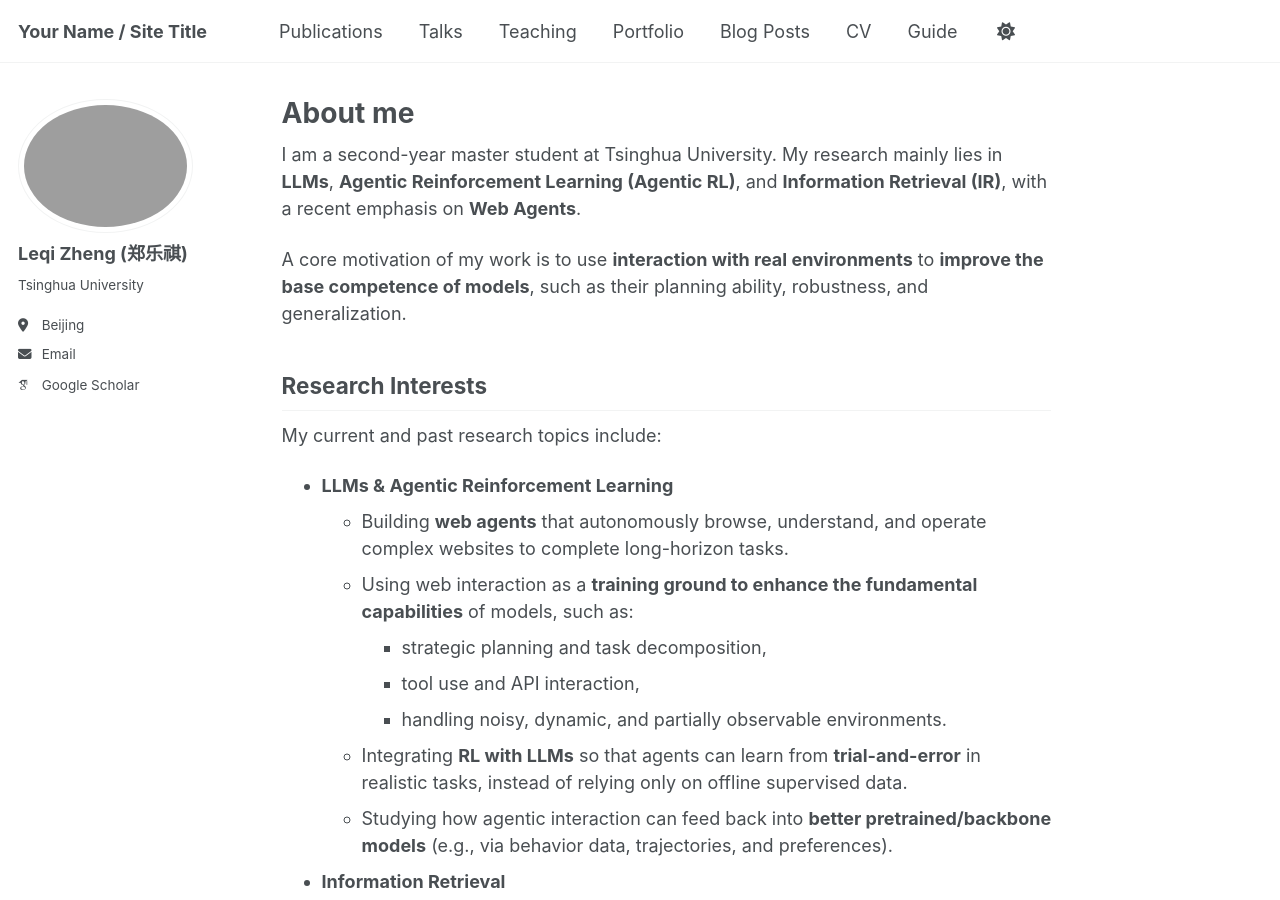
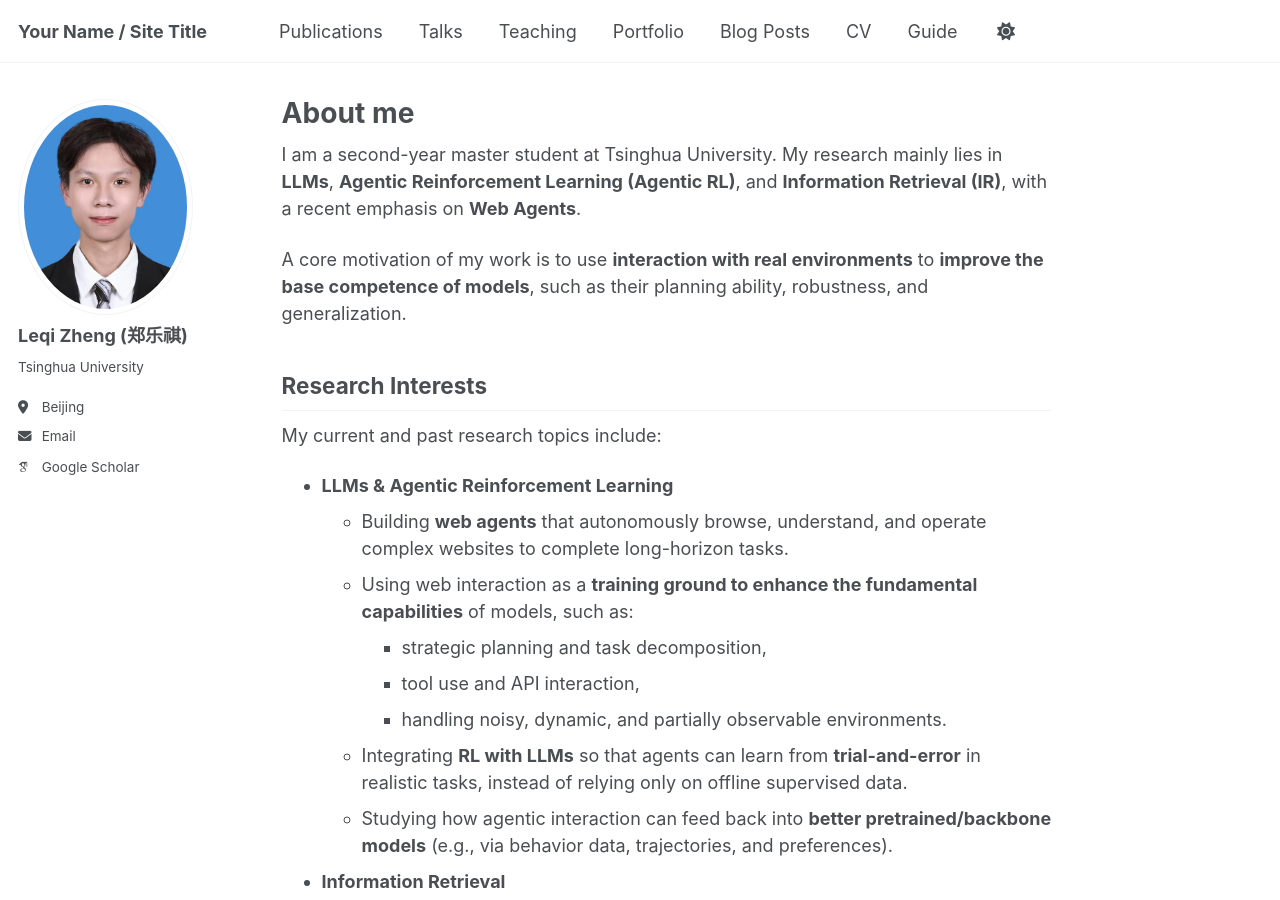
Before and after one commit to LQgdwind/LQgdwind.github.io, a Jekyll site: the page built from _pages/about.md, in a window 1280 px wide and 900 px high. Built offline with Jekyll 4.4.1, drawn with Linux system fonts in a browser that asks for light colours; some web fonts are replaced; a script bundle is joined from its source files by our own code; library files that are not in the unit come from our copies.

Commit message:
Update _config.yml

```diff
--- a/_config.yml
+++ b/_config.yml
@@ -23,7 +23,7 @@ repository               : "LQgdwind/LQgdwind.github.io"
 #               Additional customization can be done by editing /_includes/author-profile.html
 author:
   # Biographic information
-  avatar           : "1.png"
+  avatar           : "zlq.png"
   name             : "Leqi Zheng (郑乐祺)"
   pronouns         : # example: "she/her"
   bio              : "Tsinghua University"
```
